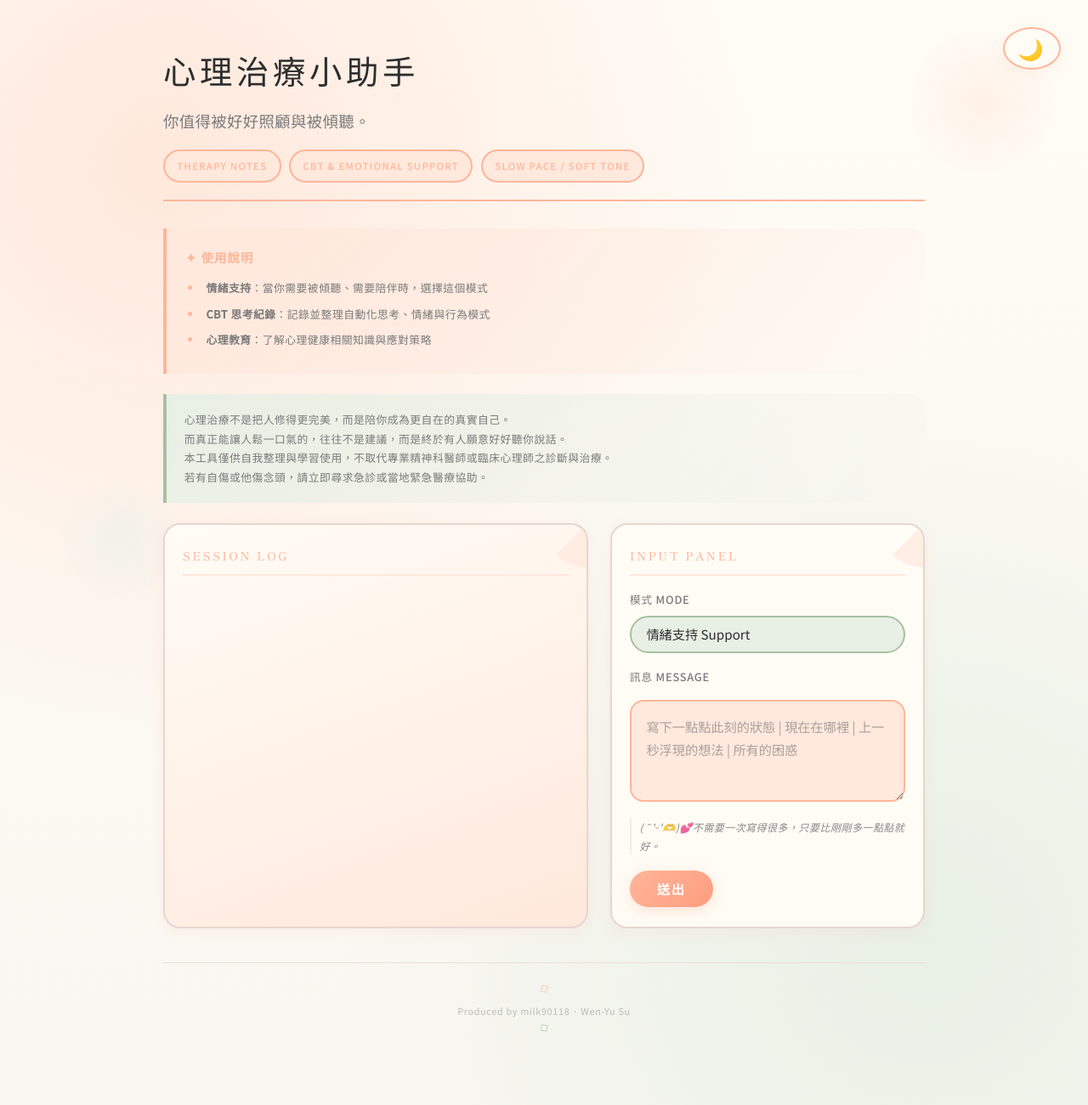
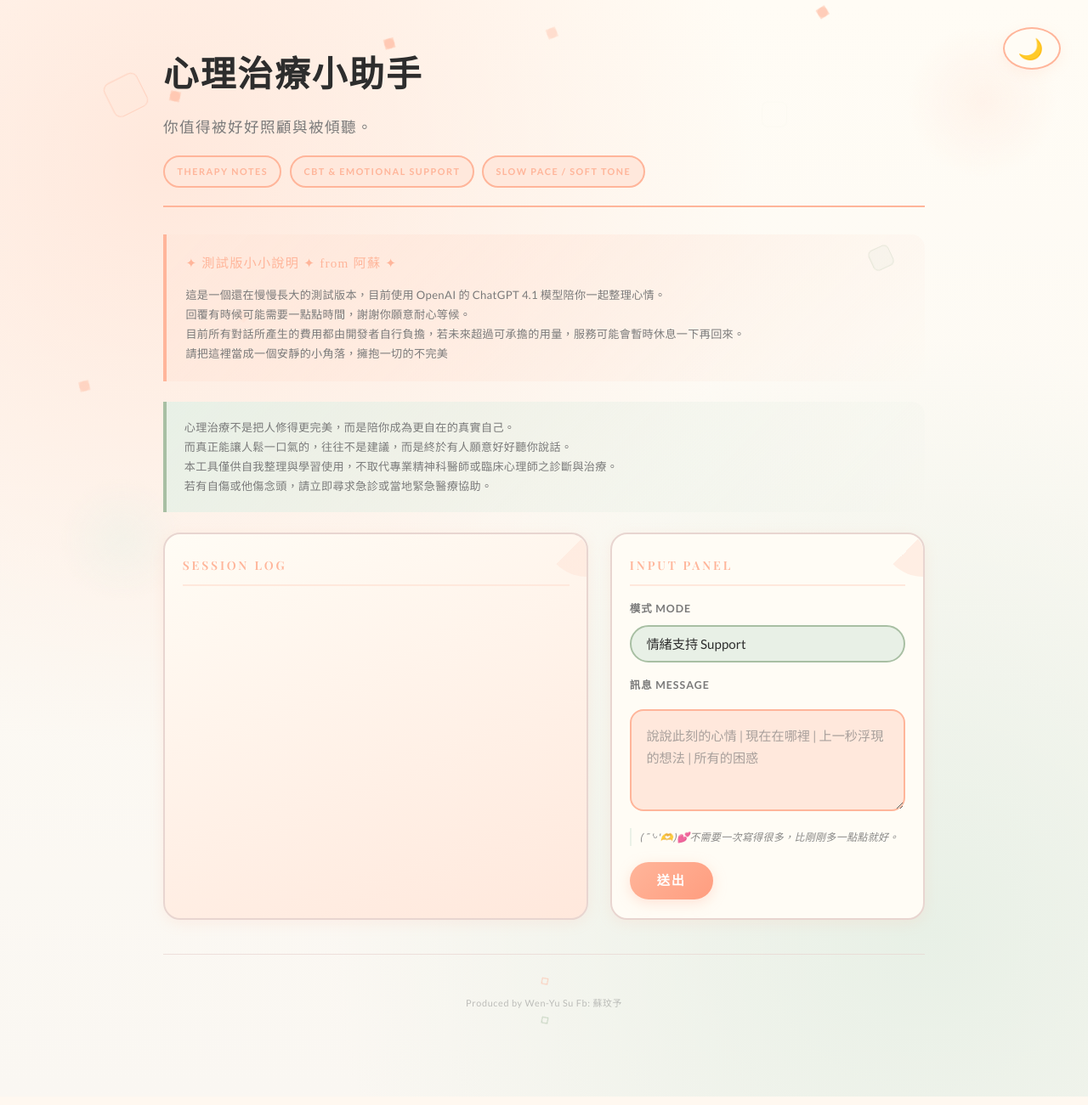
Before and after one commit to milk90118/therapy_miruku, a Flask app: page / in a window 1280 px wide. Shown: the whole page at 85% size. Run offline with Flask 3, Linux system fonts and the light colour scheme; some libraries are stand-ins or nearby versions.

Commit message:
change html design

```diff
--- a/templates/index.html
+++ b/templates/index.html
@@ -5,37 +5,35 @@
   <title>心理治療小助手</title>
   <meta name="viewport" content="width=device-width, initial-scale=1">
 
-  <!-- 日系雜誌風字體 -->
-  <link href="https://fonts.googleapis.com/css2?family=Noto+Serif+JP:wght@200;300;400;500;600&family=Noto+Sans+JP:wght@300;400;500&family=Shippori+Mincho:wght@400;500;600&family=Crimson+Text:ital,wght@0,400;0,600;1,400&display=swap" rel="stylesheet">
+  <link href="https://fonts.googleapis.com/css2?family=Playfair+Display:wght@400;500;600;700&family=Noto+Serif+TC:wght@200;300;400;500;600&family=Noto+Sans+TC:wght@300;400;500&family=Lato:wght@300;400;700&display=swap" rel="stylesheet">
 
-  <!-- Reset -->
   <link rel="stylesheet"
         href="https://cdnjs.cloudflare.com/ajax/libs/modern-normalize/2.0.0/modern-normalize.min.css">
 
   <style>
     :root {
       /* 日間模式 - 蜜桃 + 抹茶雙色系 */
-      --peach-light: #ffe8dc;        /* 淡蜜桃 */
-      --peach-medium: #ffd4c4;       /* 蜜桃 */
-      --peach-primary: #ffb59a;      /* 主蜜桃 */
+      --peach-light: #ffe8dc;
+      --peach-medium: #ffd4c4;
+      --peach-primary: #ffb59a;
 
-      --matcha-light: #e8f0e6;       /* 淡抹茶 */
-      --matcha-medium: #d1e3cd;      /* 抹茶 */
-      --matcha-primary: #a8bfa3;     /* 主抹茶 */
+      --matcha-light: #e8f0e6;
+      --matcha-medium: #d1e3cd;
+      --matcha-primary: #a8bfa3;
 
-      --cream: #fffcf5;              /* 奶油白 */
-      --warm-white: #faf7f2;         /* 溫暖白 */
+      --cream: #fffcf5;
+      --warm-white: #faf7f2;
 
-      --text-main: #2d2d2d;          /* 深灰文字 */
-      --text-soft: #7a7a7a;          /* 柔和灰 */
-      --border: #e8d5d0;             /* 邊框色 */
+      --text-main: #2d2d2d;
+      --text-soft: #7a7a7a;
+      --border: #e8d5d0;
 
       --card-radius: 20px;
       --shadow-light: 0 4px 16px rgba(255, 181, 154, 0.15);
       --shadow-hover: 0 8px 24px rgba(168, 191, 163, 0.2);
     }
 
-    /* 夜間模式 - 蜜桃 + 抹茶深色調 */
+    /* 夜間模式 */
     [data-theme="dark"] {
       --peach-light: #3d2e28;
       --peach-medium: #4a3630;
@@ -70,24 +68,287 @@
         radial-gradient(circle at 85% 85%, var(--matcha-light) 0%, transparent 45%),
         linear-gradient(180deg, var(--cream) 0%, var(--warm-white) 100%);
       color: var(--text-main);
-      font-family: "Noto Sans JP", -apple-system, BlinkMacSystemFont, "Segoe UI", sans-serif;
+      font-family: "Lato", "Noto Sans TC", -apple-system, sans-serif;
       line-height: 1.8;
-      letter-spacing: 0.03em;
+      letter-spacing: 0.02em;
       position: relative;
       animation: pageLoad 0.8s ease-out;
       transition: background 0.4s ease, color 0.4s ease;
       min-height: 100vh;
+      overflow-x: hidden;
     }
 
     @keyframes pageLoad {
-      from {
+      from { opacity: 0; transform: translateY(20px); }
+      to { opacity: 1; transform: translateY(0); }
+    }
+
+    /* 漂浮方塊裝飾 */
+    .floating-squares {
+      position: fixed;
+      top: 0;
+      left: 0;
+      width: 100%;
+      height: 100%;
+      pointer-events: none;
+      z-index: 0;
+      overflow: hidden;
+    }
+
+    .square {
+      position: absolute;
+      background: var(--peach-light);
+      border: 1.5px solid var(--peach-primary);
       opacity: 0;
-        transform: translateY(20px);
+      animation: floatSquare 20s infinite ease-in-out;
+      transition: background 0.4s ease, border-color 0.4s ease;
     }
-      to {
-        opacity: 1;
-        transform: translateY(0);
+
+    .square:nth-child(1) {
+      width: 40px;
+      height: 40px;
+      left: 10%;
+      top: 20%;
+      animation-delay: 0s;
+      animation-duration: 18s;
+      border-radius: 8px;
     }
+
+    .square:nth-child(2) {
+      width: 25px;
+      height: 25px;
+      left: 80%;
+      top: 40%;
+      animation-delay: 2s;
+      animation-duration: 22s;
+      background: var(--matcha-light);
+      border-color: var(--matcha-primary);
+      border-radius: 6px;
+    }
+
+    .square:nth-child(3) {
+      width: 35px;
+      height: 35px;
+      left: 25%;
+      top: 65%;
+      animation-delay: 4s;
+      animation-duration: 20s;
+      border-radius: 7px;
+    }
+
+    .square:nth-child(4) {
+      width: 30px;
+      height: 30px;
+      left: 70%;
+      top: 15%;
+      animation-delay: 6s;
+      animation-duration: 24s;
+      background: var(--matcha-light);
+      border-color: var(--matcha-primary);
+      border-radius: 7px;
+    }
+
+    .square:nth-child(5) {
+      width: 20px;
+      height: 20px;
+      left: 50%;
+      top: 50%;
+      animation-delay: 8s;
+      animation-duration: 19s;
+      border-radius: 5px;
+    }
+
+    .square:nth-child(6) {
+      width: 28px;
+      height: 28px;
+      left: 15%;
+      top: 80%;
+      animation-delay: 10s;
+      animation-duration: 21s;
+      background: var(--matcha-light);
+      border-color: var(--matcha-primary);
+      border-radius: 6px;
+    }
+
+    .square:nth-child(7) {
+      width: 32px;
+      height: 32px;
+      left: 90%;
+      top: 70%;
+      animation-delay: 12s;
+      animation-duration: 23s;
+      border-radius: 7px;
+    }
+
+    .square:nth-child(8) {
+      width: 22px;
+      height: 22px;
+      left: 40%;
+      top: 30%;
+      animation-delay: 14s;
+      animation-duration: 25s;
+      background: var(--matcha-light);
+      border-color: var(--matcha-primary);
+      border-radius: 5px;
+    }
+
+    @keyframes floatSquare {
+      0% {
+        transform: translateY(0) rotate(0deg) scale(1);
+        opacity: 0;
+      }
+      10% {
+        opacity: 0.3;
+      }
+      50% {
+        transform: translateY(-80px) rotate(180deg) scale(1.1);
+        opacity: 0.5;
+      }
+      90% {
+        opacity: 0.3;
+      }
+      100% {
+        transform: translateY(-150px) rotate(360deg) scale(0.9);
+        opacity: 0;
+      }
+    }
+
+    /* 櫻花飄落動畫 */
+    .sakura-container {
+      position: fixed;
+      top: 0;
+      left: 0;
+      width: 100%;
+      height: 100%;
+      pointer-events: none;
+      z-index: 0;
+      overflow: hidden;
+    }
+
+    .sakura {
+      position: absolute;
+      width: 12px;
+      height: 12px;
+      opacity: 0;
+      animation: sakuraFall 15s infinite ease-in-out;
+    }
+
+    /* 櫻花花瓣造型 */
+    .sakura::before,
+    .sakura::after {
+      content: '';
+      position: absolute;
+      width: 12px;
+      height: 12px;
+      background: var(--peach-primary);
+      border-radius: 50% 0;
+      opacity: 0.6;
+      transition: background 0.4s ease;
+    }
+
+    .sakura::before {
+      transform: rotate(45deg);
+    }
+
+    .sakura::after {
+      transform: rotate(-45deg);
+    }
+
+    /* 不同的櫻花花瓣 */
+    .sakura:nth-child(1) {
+      left: 5%;
+      top: -20px;
+      animation-delay: 0s;
+      animation-duration: 12s;
+    }
+
+    .sakura:nth-child(2) {
+      left: 20%;
+      top: -20px;
+      animation-delay: 2s;
+      animation-duration: 14s;
+    }
+
+    .sakura:nth-child(3) {
+      left: 35%;
+      top: -20px;
+      animation-delay: 4s;
+      animation-duration: 13s;
+    }
+
+    .sakura:nth-child(4) {
+      left: 50%;
+      top: -20px;
+      animation-delay: 6s;
+      animation-duration: 15s;
+    }
+
+    .sakura:nth-child(5) {
+      left: 65%;
+      top: -20px;
+      animation-delay: 8s;
+      animation-duration: 12s;
+    }
+
+    .sakura:nth-child(6) {
+      left: 80%;
+      top: -20px;
+      animation-delay: 10s;
+      animation-duration: 14s;
+    }
+
+    .sakura:nth-child(7) {
+      left: 15%;
+      top: -20px;
+      animation-delay: 3s;
+      animation-duration: 13s;
+    }
+
+    .sakura:nth-child(8) {
+      left: 45%;
+      top: -20px;
+      animation-delay: 7s;
+      animation-duration: 15s;
+    }
+
+    .sakura:nth-child(9) {
+      left: 75%;
+      top: -20px;
+      animation-delay: 5s;
+      animation-duration: 12s;
+    }
+
+    .sakura:nth-child(10) {
+      left: 90%;
+      top: -20px;
+      animation-delay: 9s;
+      animation-duration: 14s;
+    }
+
+    @keyframes sakuraFall {
+      0% {
+        transform: translateY(0) translateX(0) rotate(0deg);
+        opacity: 0;
+      }
+      10% {
+        opacity: 0.8;
+      }
+      90% {
+        opacity: 0.4;
+      }
+      100% {
+        transform: translateY(100vh) translateX(50px) rotate(360deg);
+        opacity: 0;
+      }
+    }
+
+    /* 為不同的櫻花添加橫向飄動變化 */
+    .sakura:nth-child(odd) {
+      animation-timing-function: ease-in-out;
+    }
+
+    .sakura:nth-child(even) {
+      animation-timing-function: ease-out;
     }
 
     /* 日夜切換按鈕 */
@@ -113,14 +374,8 @@
     }
 
     @keyframes toggleAppear {
-      from {
-        opacity: 0;
-        transform: scale(0) rotate(-180deg);
-      }
-      to {
-        opacity: 1;
-        transform: scale(1) rotate(0deg);
-      }
+      from { opacity: 0; transform: scale(0) rotate(-180deg); }
+      to { opacity: 1; transform: scale(1) rotate(0deg); }
     }
 
     .theme-toggle:active {
@@ -132,7 +387,7 @@
       transition: transform 0.4s ease;
     }
 
-    /* 優雅的漂浮裝飾 */
+    /* 漂浮裝飾圓 */
     body::before {
       content: '';
       position: fixed;
@@ -142,10 +397,11 @@
       height: 180px;
       background: radial-gradient(circle, var(--peach-light) 0%, transparent 70%);
       border-radius: 50%;
-      opacity: 0.6;
+      opacity: 0.4;
       pointer-events: none;
       animation: gentleFloat 12s ease-in-out infinite;
       transition: background 0.4s ease;
+      z-index: 0;
     }
 
     body::after {
@@ -157,16 +413,17 @@
       height: 150px;
       background: radial-gradient(circle, var(--matcha-light) 0%, transparent 70%);
       border-radius: 50%;
-      opacity: 0.5;
+      opacity: 0.35;
       pointer-events: none;
       animation: gentleFloat 15s ease-in-out infinite reverse;
       transition: background 0.4s ease;
+      z-index: 0;
     }
 
     @keyframes gentleFloat {
-      0%, 100% { transform: translate(0, 0) scale(1); opacity: 0.5; }
-      33% { transform: translate(-12px, -18px) scale(1.05); opacity: 0.6; }
-      66% { transform: translate(8px, -8px) scale(0.98); opacity: 0.55; }
+      0%, 100% { transform: translate(0, 0) scale(1); opacity: 0.35; }
+      33% { transform: translate(-12px, -18px) scale(1.05); opacity: 0.45; }
+      66% { transform: translate(8px, -8px) scale(0.98); opacity: 0.4; }
     }
 
     header {
@@ -180,36 +437,30 @@
     }
 
     @keyframes slideInDown {
-      from {
-        opacity: 0;
-        transform: translateY(-30px);
-      }
-      to {
-        opacity: 1;
-        transform: translateY(0);
-      }
+      from { opacity: 0; transform: translateY(-30px); }
+      to { opacity: 1; transform: translateY(0); }
     }
 
     h1 {
-      font-family: "Shippori Mincho", "Noto Serif JP", serif;
-      font-size: 2rem;
-      letter-spacing: 0.12em;
-      font-weight: 500;
+      font-family: "Playfair Display", "Noto Serif TC", serif;
+      font-size: 2.2rem;
+      letter-spacing: 0.05em;
+      font-weight: 600;
       margin: 0;
       color: var(--text-main);
       transition: color 0.4s ease;
     }
 
     .subtitle {
-      margin-top: 0.7rem;
-      font-family: "Shippori Mincho", "Noto Serif JP", serif;
+      margin-top: 0.8rem;
+      font-family: "Noto Serif TC", serif;
       font-size: 1.05rem;
       color: var(--text-soft);
       font-weight: 400;
-      letter-spacing: 0.02em;
+      letter-spacing: 0.08em;
       animation: fadeIn 0.8s ease-out 0.4s both;
       transition: color 0.4s ease;
-      line-height: 1.6;
+      line-height: 1.7;
     }
 
     @keyframes fadeIn {
@@ -222,7 +473,7 @@
       display: flex;
       flex-wrap: wrap;
       gap: 0.6rem;
-      font-size: 0.7rem;
+      font-size: 0.68rem;
     }
 
     .badge {
@@ -232,8 +483,8 @@
       background: var(--peach-light);
       color: var(--peach-primary);
       text-transform: uppercase;
-      letter-spacing: 0.12em;
-      font-weight: 500;
+      letter-spacing: 0.14em;
+      font-weight: 600;
       transition: all 0.3s ease;
       opacity: 0;
       animation: badgePop 0.5s ease-out both;
@@ -244,17 +495,9 @@
     .badge:nth-child(3) { animation-delay: 0.8s; }
 
     @keyframes badgePop {
-      0% {
-        opacity: 0;
-        transform: scale(0.8) translateY(10px);
-      }
-      70% {
-        transform: scale(1.05) translateY(-2px);
-      }
-      100% {
-        opacity: 1;
-        transform: scale(1) translateY(0);
-      }
+      0% { opacity: 0; transform: scale(0.8) translateY(10px); }
+      70% { transform: scale(1.05) translateY(-2px); }
+      100% { opacity: 1; transform: scale(1) translateY(0); }
     }
 
     .badge:active {
@@ -264,7 +507,7 @@
 
     /* 使用說明區塊 */
     .guide {
-      font-size: 0.8rem;
+      font-size: 0.82rem;
       color: var(--text-soft);
       margin-bottom: 1.5rem;
       padding: 1.3rem 1.4rem;
@@ -279,9 +522,9 @@
     }
 
     .guide-title {
-      font-family: "Shippori Mincho", "Noto Serif JP", serif;
-      font-size: 0.9rem;
-      font-weight: 600;
+      font-family: "Noto Serif TC", serif;
+      font-size: 0.95rem;
+      font-weight: 500;
       color: var(--peach-primary);
       margin-bottom: 0.8rem;
       letter-spacing: 0.08em;
@@ -302,7 +545,7 @@
     }
 
     .disclaimer {
-      font-size: 0.8rem;
+      font-size: 0.82rem;
       color: var(--text-soft);
       margin-bottom: 1.5rem;
       padding: 1.2rem 1.3rem;
@@ -317,14 +560,8 @@
     }
 
     @keyframes slideInLeft {
-      from {
-        opacity: 0;
-        transform: translateX(-30px);
-      }
-      to {
-        opacity: 1;
-        transform: translateX(0);
-      }
+      from { opacity: 0; transform: translateX(-30px); }
+      to { opacity: 1; transform: translateX(0); }
     }
 
     .layout {
@@ -340,21 +577,10 @@
         grid-template-columns: minmax(0, 1.15fr) minmax(0, 0.85fr);
         gap: 1.6rem;
       }
-      body {
-        padding: 3rem 2rem 5rem;
-      }
-      h1 {
-        font-size: 2.4rem;
-      }
-      .subtitle {
-        font-size: 1.15rem;
-      }
-      .theme-toggle {
-        top: 2rem;
-        right: 2rem;
-        width: 50px;
-        height: 50px;
-      }
+      body { padding: 3rem 2rem 5rem; }
+      h1 { font-size: 2.6rem; }
+      .subtitle { font-size: 1.1rem; }
+      .theme-toggle { top: 2rem; right: 2rem; width: 50px; height: 50px; }
     }
 
     .card {
@@ -373,14 +599,8 @@
     .card:last-of-type { animation-delay: 1.1s; }
 
     @keyframes cardAppear {
-      from {
-        opacity: 0;
-        transform: translateY(30px) scale(0.95);
-      }
-      to {
-        opacity: 1;
-        transform: translateY(0) scale(1);
-      }
+      from { opacity: 0; transform: translateY(30px) scale(0.95); }
+      to { opacity: 1; transform: translateY(0) scale(1); }
     }
 
     .card::before {
@@ -397,9 +617,7 @@
     }
 
     #chat-card {
-      background: linear-gradient(160deg,
-        var(--cream) 0%,
-        var(--peach-light) 100%);
+      background: linear-gradient(160deg, var(--cream) 0%, var(--peach-light) 100%);
     }
 
     #chat-box {
@@ -409,21 +627,10 @@
       margin-top: 0.8rem;
     }
 
-    #chat-box::-webkit-scrollbar {
-      width: 4px;
-    }
-    #chat-box::-webkit-scrollbar-track {
-      background: var(--peach-light);
-      border-radius: 999px;
-    }
-    #chat-box::-webkit-scrollbar-thumb {
-      background: var(--peach-primary);
-      border-radius: 999px;
-      transition: all 0.3s ease;
-    }
-    #chat-box::-webkit-scrollbar-thumb:hover {
-      background: var(--matcha-primary);
-    }
+    #chat-box::-webkit-scrollbar { width: 4px; }
+    #chat-box::-webkit-scrollbar-track { background: var(--peach-light); border-radius: 999px; }
+    #chat-box::-webkit-scrollbar-thumb { background: var(--peach-primary); border-radius: 999px; transition: all 0.3s ease; }
+    #chat-box::-webkit-scrollbar-thumb:hover { background: var(--matcha-primary); }
 
     .msg {
       margin-bottom: 1rem;
@@ -432,19 +639,11 @@
     }
 
     @keyframes fadeInUp {
-      from {
-        opacity: 0;
-        transform: translateY(20px);
-      }
-      to {
-        opacity: 1;
-        transform: translateY(0);
-      }
+      from { opacity: 0; transform: translateY(20px); }
+      to { opacity: 1; transform: translateY(0); }
     }
 
-    .msg-user {
-      justify-content: flex-end;
-    }
+    .msg-user { justify-content: flex-end; }
 
     .bubble {
       max-width: 85%;
@@ -459,9 +658,7 @@
       transition: all 0.3s ease;
     }
 
-    .bubble:active {
-      transform: scale(0.98);
-    }
+    .bubble:active { transform: scale(0.98); }
 
     .bubble-user {
       background: linear-gradient(135deg, var(--matcha-light) 0%, var(--matcha-medium) 100%);
@@ -502,25 +699,25 @@
     }
 
     .panel-title {
-      font-family: "Shippori Mincho", "Noto Serif JP", serif;
-      font-size: 0.85rem;
+      font-family: "Playfair Display", "Noto Serif TC", serif;
+      font-size: 0.88rem;
       text-transform: uppercase;
-      letter-spacing: 0.18em;
+      letter-spacing: 0.2em;
       color: var(--peach-primary);
       margin-bottom: 0.9rem;
       padding-bottom: 0.6rem;
       border-bottom: 2px solid var(--peach-light);
-      font-weight: 500;
+      font-weight: 600;
       position: relative;
       transition: all 0.4s ease;
     }
 
     label {
-      font-size: 0.8rem;
+      font-size: 0.78rem;
       color: var(--text-soft);
-      letter-spacing: 0.06em;
+      letter-spacing: 0.08em;
       text-transform: uppercase;
-      font-weight: 500;
+      font-weight: 600;
       display: block;
       margin-bottom: 0.5rem;
       margin-top: 1rem;
@@ -546,14 +743,8 @@
       appearance: none;
     }
 
-    select:active {
-      transform: scale(0.98);
-    }
-
-    select:focus {
-      border-color: var(--matcha-primary);
-      box-shadow: 0 0 0 3px rgba(168, 191, 163, 0.2);
-    }
+    select:active { transform: scale(0.98); }
+    select:focus { border-color: var(--matcha-primary); box-shadow: 0 0 0 3px rgba(168, 191, 163, 0.2); }
 
     textarea {
       width: 100%;
@@ -570,15 +761,8 @@
       color: var(--text-main);
     }
 
-    textarea:focus {
-      border-color: var(--peach-primary);
-      box-shadow: 0 0 0 3px rgba(255, 181, 154, 0.2);
-    }
-
-    textarea::placeholder {
-      color: var(--text-soft);
-      opacity: 0.65;
-    }
+    textarea:focus { border-color: var(--peach-primary); box-shadow: 0 0 0 3px rgba(255, 181, 154, 0.2); }
+    textarea::placeholder { color: var(--text-soft); opacity: 0.65; }
 
     .hint {
       font-size: 0.75rem;
@@ -593,14 +777,8 @@
     }
 
     @keyframes hintFade {
-      from {
-        opacity: 0;
-        transform: translateX(-10px);
-      }
-      to {
-        opacity: 0.9;
-        transform: translateX(0);
-      }
+      from { opacity: 0; transform: translateX(-10px); }
+      to { opacity: 0.9; transform: translateX(0); }
     }
 
     .actions {
@@ -619,7 +797,7 @@
       background: linear-gradient(135deg, var(--peach-primary) 0%, #ff9d7f 100%);
       color: #ffffff;
       cursor: pointer;
-      font-weight: 600;
+      font-weight: 700;
       letter-spacing: 0.12em;
       text-transform: uppercase;
       box-shadow: 0 4px 16px rgba(255, 181, 154, 0.35);
@@ -646,22 +824,14 @@
       transition: width 0.6s, height 0.6s;
     }
 
-    button:active:not(:disabled)::before {
-      width: 300px;
-      height: 300px;
-    }
-
+    button:active:not(:disabled)::before { width: 300px; height: 300px; }
     button:active:not(:disabled) {
       background: linear-gradient(135deg, var(--matcha-primary) 0%, #95ac91 100%);
       transform: scale(0.96);
       box-shadow: 0 3px 12px rgba(168, 191, 163, 0.3);
     }
 
-    button:disabled {
-      opacity: 0.5;
-      box-shadow: none;
-      cursor: not-allowed;
-    }
+    button:disabled { opacity: 0.5; box-shadow: none; cursor: not-allowed; }
 
     #status-text {
       font-size: 0.75rem;
@@ -671,10 +841,7 @@
       transition: opacity 0.3s ease;
     }
 
-    #status-text:not(:empty) {
-      opacity: 1;
-      animation: statusPulse 2s ease-in-out infinite;
-    }
+    #status-text:not(:empty) { opacity: 1; animation: statusPulse 2s ease-in-out infinite; }
 
     @keyframes statusPulse {
       0%, 100% { opacity: 0.7; }
@@ -697,14 +864,8 @@
     }
 
     @keyframes footerFadeIn {
-      from {
-        opacity: 0;
-        transform: translateY(20px);
-      }
-      to {
-        opacity: 0.7;
-        transform: translateY(0);
-      }
+      from { opacity: 0; transform: translateY(20px); }
+      to { opacity: 0.7; transform: translateY(0); }
     }
 
     footer::before {
@@ -737,14 +898,37 @@
       transition: all 0.3s ease;
     }
 
-    .footer-author:active {
-      color: var(--peach-primary);
-      opacity: 1;
-    }
+    .footer-author:active { color: var(--peach-primary); opacity: 1; }
   </style>
 </head>
 
 <body>
+  <!-- 櫻花飄落容器 -->
+  <div class="sakura-container">
+    <div class="sakura"></div>
+    <div class="sakura"></div>
+    <div class="sakura"></div>
+    <div class="sakura"></div>
+    <div class="sakura"></div>
+    <div class="sakura"></div>
+    <div class="sakura"></div>
+    <div class="sakura"></div>
+    <div class="sakura"></div>
+    <div class="sakura"></div>
+  </div>
+
+  <!-- 漂浮方塊裝飾容器 -->
+  <div class="floating-squares">
+    <div class="square"></div>
+    <div class="square"></div>
+    <div class="square"></div>
+    <div class="square"></div>
+    <div class="square"></div>
+    <div class="square"></div>
+    <div class="square"></div>
+    <div class="square"></div>
+  </div>
+
   <!-- 日夜切換按鈕 -->
   <button class="theme-toggle" id="theme-toggle" aria-label="切換日夜模式">
     <span class="theme-icon">🌙</span>
@@ -762,12 +946,11 @@
 
   <!-- 使用說明區塊 -->
   <div class="guide">
-    <div class="guide-title">✦ 使用說明</div>
-    <ul class="guide-list">
-      <li><strong>情緒支持</strong>：當你需要被傾聽、需要陪伴時，選擇這個模式</li>
-      <li><strong>CBT 思考紀錄</strong>：記錄並整理自動化思考、情緒與行為模式</li>
-      <li><strong>心理教育</strong>：了解心理健康相關知識與應對策略</li>
-    </ul>
+    <div class="guide-title">✦ 測試版小小說明 ✦ from 阿蘇 ✦</div>
+    這是一個還在慢慢長大的測試版本，目前使用 OpenAI 的 ChatGPT 4.1 模型陪你一起整理心情。<br>
+    回覆有時候可能需要一點點時間，謝謝你願意耐心等候。<br>
+    目前所有對話所產生的費用都由開發者自行負擔，若未來超過可承擔的用量，服務可能會暫時休息一下再回來。<br>
+    請把這裡當成一個安靜的小角落，擁抱一切的不完美<br>
     </div>
 
     <div class="disclaimer">
@@ -796,9 +979,9 @@
       </select>
 
       <label for="input">訊息 Message</label>
-      <textarea id="input" placeholder="寫下一點點此刻的狀態 | 現在在哪裡 | 上一秒浮現的想法 | 所有的困惑"></textarea>
+      <textarea id="input" placeholder="說說此刻的心情 | 現在在哪裡 | 上一秒浮現的想法 | 所有的困惑"></textarea>
 
-      <p class="hint">( ˶'ᵕ'🫶)💕不需要一次寫得很多，只要比剛剛多一點點就好。</p>
+      <p class="hint">( ˶'ᵕ'🫶)💕不需要一次寫得很多，比剛剛多一點點就好。</p>
 
       <div class="actions">
         <button id="send-btn">送出</button>
@@ -808,21 +991,18 @@
   </main>
 
   <footer>
-    <span class="footer-author">Produced by milk90118 · Wen-Yu Su</span>
+    <span class="footer-author">Produced by Wen-Yu Su Fb: 蘇玟予</span>
   </footer>
 
   <script>
-    // 日夜模式切換功能
     const themeToggle = document.getElementById('theme-toggle');
     const themeIcon = themeToggle.querySelector('.theme-icon');
     const html = document.documentElement;
 
-    // 從 localStorage 讀取主題偏好
     const savedTheme = localStorage.getItem('theme') || 'light';
     html.setAttribute('data-theme', savedTheme);
     themeIcon.textContent = savedTheme === 'dark' ? '☀️' : '🌙';
 
-    // 切換主題
     themeToggle.addEventListener('click', () => {
       const currentTheme = html.getAttribute('data-theme');
       const newTheme = currentTheme === 'dark' ? 'light' : 'dark';
@@ -831,8 +1011,6 @@
       localStorage.setItem('theme', newTheme);
       themeIcon.textContent = newTheme === 'dark' ? '☀️' : '🌙';
     });
-
-    // 原有的 script.js 功能應該在這裡引入
   </script>
   <script src="{{ url_for('static', filename='script.js') }}"></script>
 </body>
```
Lines whose indentation alone changed are shown as unchanged.
